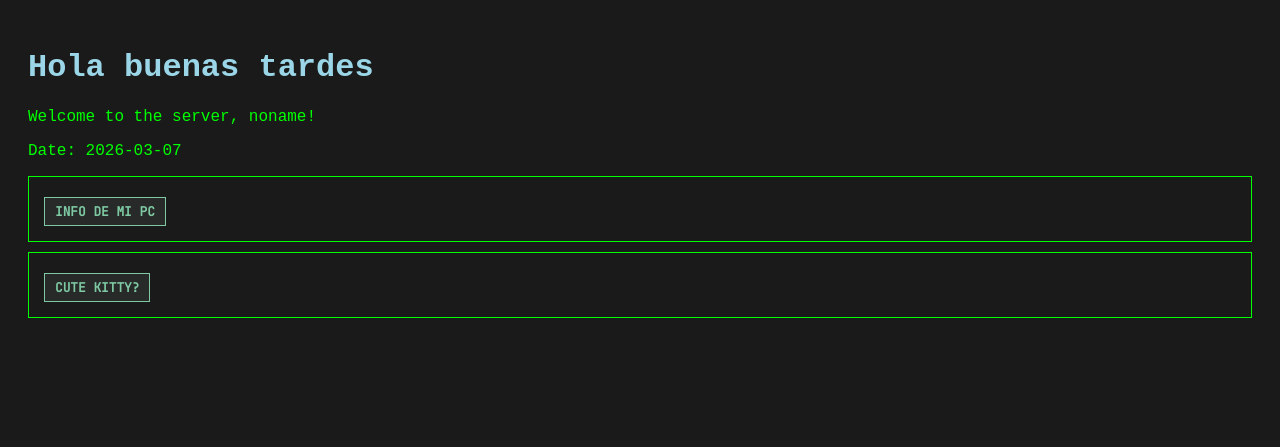
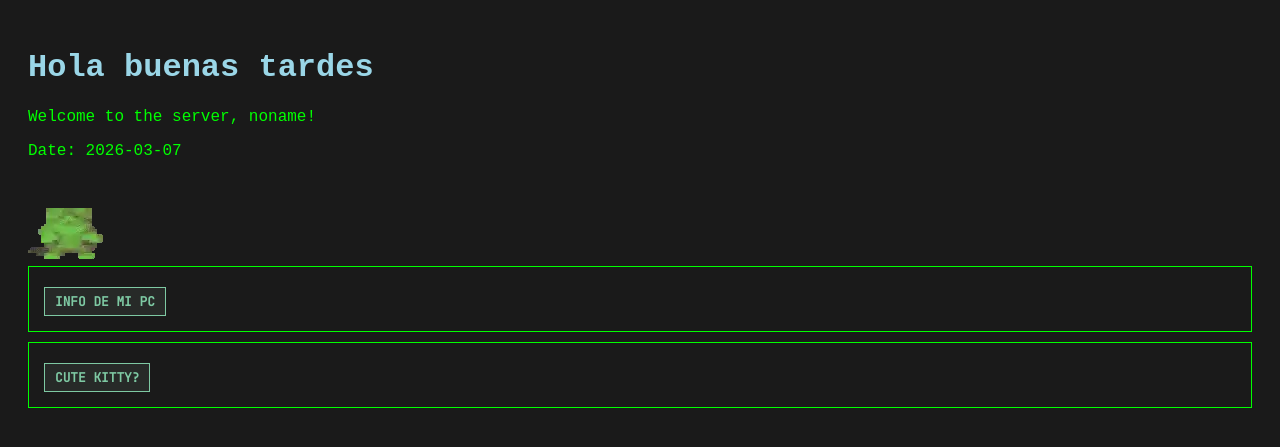
Before and after one commit to Darlinx25/cat-site, a PHP site: page / in a window 1280 px wide. Shown: the top 447 px of the page. Run offline with PHP 8.4, Linux system fonts and the light colour scheme.

Commit message:
index gif

```diff
--- a/public/index.php
+++ b/public/index.php
@@ -23,6 +23,10 @@ ini_set('display_errors', 1);
 
 ?>
 
+    <div>
+        <img src="images/catgif.webp" alt="A very cute kitty"
+            style="max-width: 300px; border-radius: 10px;">
+    </div>
 
 <div class="card">
     <strong>
```
Also changed, not shown: public/images/catgif.webp (added).
